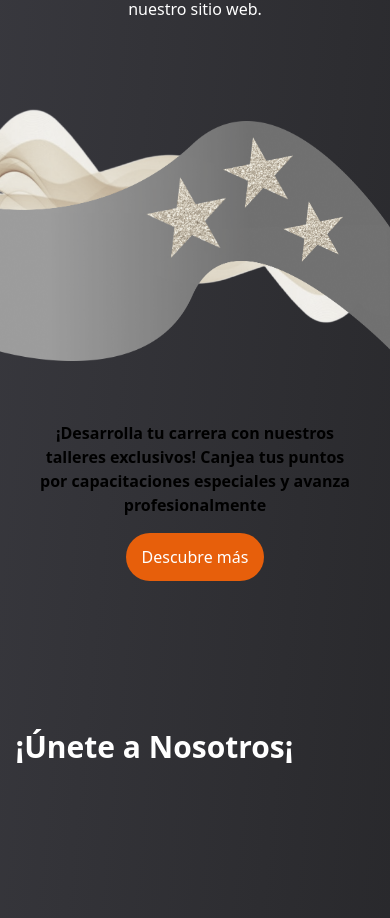
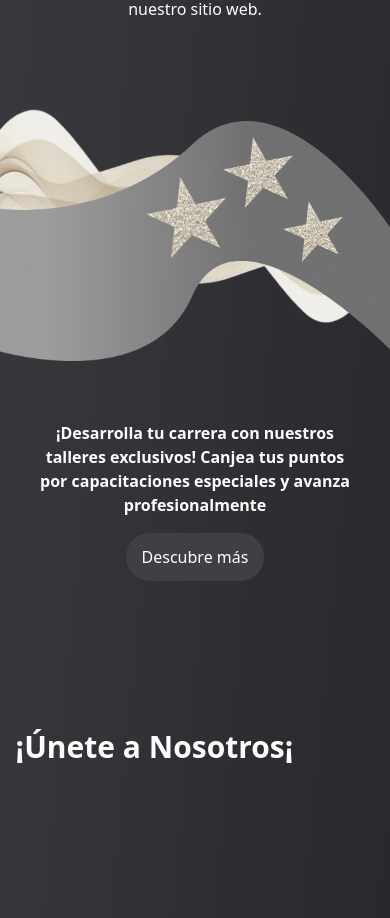
Before and after one commit to RamonUlises/nextstep, a React (Vite) app in the folder frontend/: page /sobre-nosotros in a window 390 px wide. Shown: the part 2420-3338 px from the top of the page. Built offline with nearby package versions, Linux system fonts and the light colour scheme.

Commit message:
Actualizar estilos de la página Sobre Nosotros y corregir estilos oscuros en el componente Animacion

```diff
--- a/frontend/src/Components/Sobre-Nosotros/Animacion.tsx
+++ b/frontend/src/Components/Sobre-Nosotros/Animacion.tsx
@@ -19,11 +19,11 @@ export const Animacion = () => {
           className="w-[100%] h-[30%] md:h-[40%] lg:h-[50%] xl:h-[60%] z-20 dark:saturate-0"
         />
       </div>
-      <p className="text-center pt-[300px] mx-8 z-20 md:mx-24 md:pt-[350px] lg:pt-0 lg:text-white lg:mx-0 lg:w-[30%] lg:absolute lg:top-[22%] lg:left-24 xl:top-[30%] font-bold">
+      <p className="text-center pt-[300px] mx-8 z-20 md:mx-24 md:pt-[350px] lg:pt-0 lg:text-white lg:mx-0 lg:w-[30%] lg:absolute lg:top-[22%] lg:left-24 xl:top-[30%] font-bold dark:text-white">
         ¡Desarrolla tu carrera con nuestros talleres exclusivos! Canjea tus
         puntos por capacitaciones especiales y avanza profesionalmente
       </p>
-      <button className="cursor-pointer rounded-3xl bg-principal-600 text-white mx-auto px-4 py-3 mt-4 lg:bg-white lg:text-black lg:mt-0 lg:-[30%] lg:absolute lg:top-[40%] lg:left-[17%] xl:top-[45%]">
+      <button className="cursor-pointer rounded-3xl bg-principal-600 text-white mx-auto px-4 py-3 mt-4 lg:bg-white lg:text-black lg:mt-0 lg:-[30%] lg:absolute lg:top-[40%] lg:left-[17%] xl:top-[45%] dark:bg-zinc-700 lg:dark:bg-white">
         Descubre más
       </button>
       <img
```
